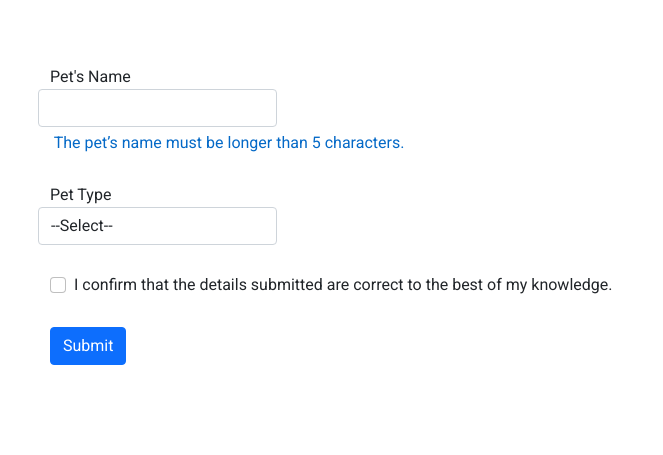
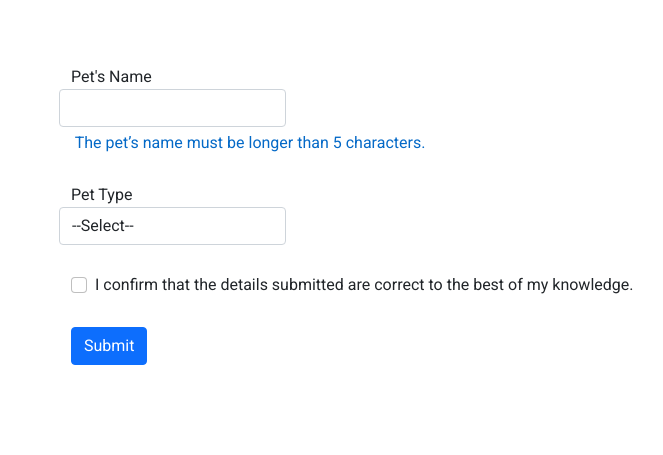
Before and after one commit to vaibhav291193/error_notifications, a plain HTML site: page index.html in a window 1280 px wide. Shown: the part 63-518 px from the top of the page, without its empty margins (276-939 px from the left). Drawn offline with nearby package versions, Linux system fonts and the light colour scheme.

Commit message:
margin left added

```diff
--- a/index.html
+++ b/index.html
@@ -11,6 +11,7 @@
 <script src="formValidation.js"></script>
 </head>
   <body>
+<div class="row" style="margin-left:24px;" >
 <div class="row">
 <div class="col-md-3"></div>
 <div class="col-md-9">
@@ -169,7 +170,7 @@ I confirm that the details submitted are correct to the best of my knowledge.</l
 <br role="none"/>
 
 </div>
-
+</div>
 <script src="https://ajax.googleapis.com/ajax/libs/jquery/1.11.2/jquery.min.js"></script>
     <script src="js/bootstrap.min.js"></script>
   </body>
```
